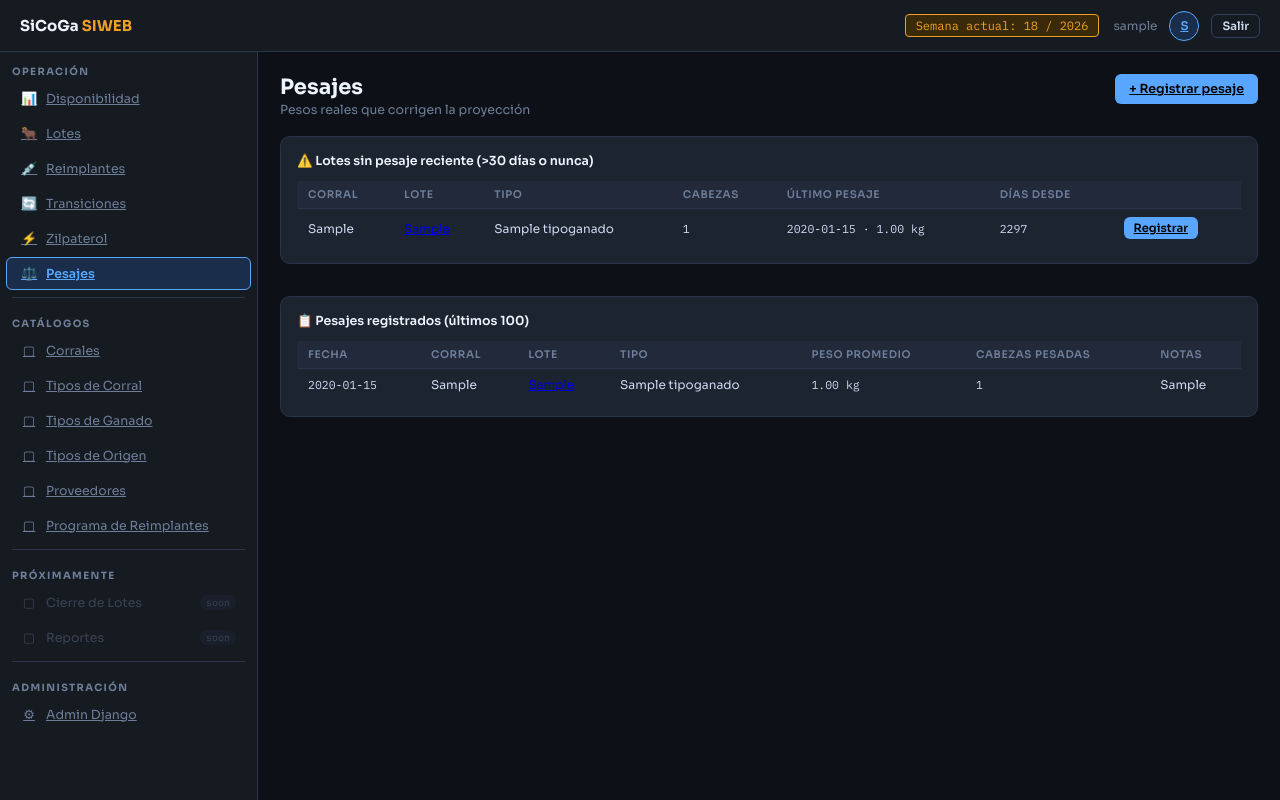
After one commit to aleph79/SiCoGa, a Django app: page /operacion/pesajes/ in a window 1280 px wide. The commit adds this page. Run offline with Django 5.2, Linux system fonts and the light colour scheme; a user stored in the database is signed in; tables that the repository leaves empty hold one stand-in row (values such as "Sample post"); parts of the project's set-up code (start-up, migrations or seed data) failed here and were passed over; some libraries are stand-ins or nearby versions.

Commit message:
feat(spec-d.3): add Pesajes module with proyeccion correction
- Pesaje model: lote, fecha, peso_promedio, cabezas_pesadas, notas,
  simple_history. Multiple pesajes per lote allowed.
- Lote.peso_actual_proyectado now uses the latest active pesaje as
  base instead of always starting from peso_inicial. If no pesajes
  exist, behavior is identical to before. Golden test verifies the
  switchover.
- PesajesListView shows two sections: lotes con alerta (sin pesaje
  reciente o nunca) and historial reciente.
- RegistrarPesajeView with prefill ?lote=X.
- Capturista permission migration (add/view_pesaje).
- Sidebar entry under Operacion.
- 7 tests; suite at 175 (was 168 at D.2 close).

Co-Authored-By: Claude Opus 4.7 (1M context) <noreply@anthropic.com>

```diff
--- a/apps/lotes/models.py
+++ b/apps/lotes/models.py
@@ -181,10 +181,32 @@ class Lote(AuditableModel):
 
     @property
     def peso_actual_proyectado(self):
-        """peso_inicial + dias_transcurridos × gdp_efectiva."""
+        """peso base + (días desde la base) × gdp_efectiva.
+
+        La base es el último pesaje real si existe; si no, el peso inicial.
+        Esto hace que la proyección se "corrija sola" cuando se captura un
+        pesaje real intermedio.
+        """
+        from datetime import date
+
         if not self.gdp_efectiva:
             return None
-        return self.peso_inicial_promedio + (self.dias_transcurridos * self.gdp_efectiva)
+
+        base_peso = self.peso_inicial_promedio
+        base_fecha = self.fecha_inicio
+
+        # Si hay app `operacion` instalada y existen pesajes, usar el último
+        try:
+            ultimo = self.pesajes.filter(activo=True).order_by("-fecha").first()
+        except Exception:
+            ultimo = None
+
+        if ultimo:
+            base_peso = ultimo.peso_promedio
+            base_fecha = ultimo.fecha
+
+        dias = (date.today() - base_fecha).days
+        return base_peso + (dias * self.gdp_efectiva)
 
     @property
     def peso_estimado_rango(self):
--- a/apps/operacion/models.py
+++ b/apps/operacion/models.py
@@ -147,3 +147,30 @@ class EntradaZilpaterol(AuditableModel):
     @property
     def listo_para_venta(self):
         return self.dias_en_zilpaterol >= 35
+
+
+class Pesaje(AuditableModel):
+    """Pesaje real del lote — corrige la proyección a partir de esta fecha."""
+
+    lote = models.ForeignKey(Lote, on_delete=models.PROTECT, related_name="pesajes")
+    fecha = models.DateField()
+    peso_promedio = models.DecimalField(
+        max_digits=6,
+        decimal_places=2,
+        verbose_name="Peso promedio (kg)",
+    )
+    cabezas_pesadas = models.PositiveIntegerField(
+        verbose_name="Cabezas pesadas",
+        help_text="Si fue muestreo, este número puede ser menor que el inventario.",
+    )
+    notas = models.TextField(blank=True)
+
+    history = HistoricalRecords()
+
+    class Meta:
+        verbose_name = "Pesaje"
+        verbose_name_plural = "Pesajes"
+        ordering = ["-fecha", "-created_at"]
+
+    def __str__(self):
+        return f"{self.lote.folio} · {self.fecha} · {self.peso_promedio} kg"
--- a/apps/operacion/urls.py
+++ b/apps/operacion/urls.py
@@ -23,4 +23,10 @@ urlpatterns = [
         views.RegistrarEntradaZilpaterolView.as_view(),
         name="registrar_zilpaterol",
     ),
+    path("pesajes/", views.PesajesListView.as_view(), name="pesajes"),
+    path(
+        "pesajes/registrar/",
+        views.RegistrarPesajeView.as_view(),
+        name="registrar_pesaje",
+    ),
 ]
--- a/apps/operacion/views.py
+++ b/apps/operacion/views.py
@@ -10,8 +10,8 @@ from django.views.generic import CreateView, TemplateView
 from apps.core.mixins import CatalogoMixin
 from apps.lotes.models import Lote
 
-from .forms import EntradaZilpaterolForm, ReimplanteForm, TransicionForm
-from .models import EntradaZilpaterol, Reimplante, Transicion
+from .forms import EntradaZilpaterolForm, PesajeForm, ReimplanteForm, TransicionForm
+from .models import EntradaZilpaterol, Pesaje, Reimplante, Transicion
 
 
 def _semana_de_fecha(d):
@@ -259,3 +259,52 @@ class RegistrarEntradaZilpaterolView(CatalogoMixin, CreateView):
         response = super().form_valid(form)
         messages.success(self.request, f"Entrada a Zilpaterol registrada: {self.object}")
         return response
+
+
+class PesajesListView(CatalogoMixin, TemplateView):
+    template_name = "operacion/pesajes_list.html"
+    permission_required = "operacion.view_pesaje"
+
+    def get_context_data(self, **kwargs):
+        ctx = super().get_context_data(**kwargs)
+        # Lista todos los pesajes ordenados por fecha desc, con info del lote
+        ctx["pesajes"] = (
+            Pesaje.objects.filter(activo=True)
+            .select_related("lote", "lote__corral", "lote__tipo_ganado")
+            .order_by("-fecha", "-created_at")[:100]
+        )
+        # Lotes activos sin pesaje reciente (>30 días o nunca)
+        sin_pesaje = []
+        for lote in Lote.objects.filter(activo=True).select_related("corral", "tipo_ganado"):
+            ultimo = lote.pesajes.filter(activo=True).order_by("-fecha").first()
+            dias_sin = (date.today() - ultimo.fecha).days if ultimo else None
+            if dias_sin is None or dias_sin > 30:
+                sin_pesaje.append({"lote": lote, "ultimo": ultimo, "dias_sin": dias_sin})
+        ctx["sin_pesaje"] = sin_pesaje
+        return ctx
+
+
+class RegistrarPesajeView(CatalogoMixin, CreateView):
+    model = Pesaje
+    form_class = PesajeForm
+    template_name = "operacion/registrar_pesaje.html"
+    permission_required = "operacion.add_pesaje"
+    success_url = reverse_lazy("operacion:pesajes")
+
+    def get_initial(self):
+        initial = super().get_initial()
+        lote_pk = self.request.GET.get("lote")
+        if lote_pk:
+            initial["lote"] = lote_pk
+            initial["fecha"] = date.today()
+            try:
+                lote = Lote.objects.get(pk=lote_pk, activo=True)
+                initial["cabezas_pesadas"] = lote.cabezas_iniciales
+            except Lote.DoesNotExist:
+                pass
+        return initial
+
+    def form_valid(self, form):
+        response = super().form_valid(form)
+        messages.success(self.request, f"Pesaje registrado: {self.object}")
+        return response
--- /dev/null
+++ b/templates/operacion/pesajes_list.html
@@ -0,0 +1,64 @@
+{% extends "base.html" %}
+{% block title %}Pesajes{% endblock %}
+{% block content %}
+<div class="ph">
+  <div><div class="ptitle">Pesajes</div><div class="psub">Pesos reales que corrigen la proyección</div></div>
+  <div class="bg">
+    {% if perms.operacion.add_pesaje %}<a href="{% url 'operacion:registrar_pesaje' %}" class="btn bp">+ Registrar pesaje</a>{% endif %}
+  </div>
+</div>
+
+<div class="card" style="margin-bottom:14px;">
+  <div class="ct">⚠️ Lotes sin pesaje reciente (>30 días o nunca)</div>
+  <table class="tbl">
+    <thead><tr>
+      <th>Corral</th><th>Lote</th><th>Tipo</th><th>Cabezas</th>
+      <th>Último pesaje</th><th>Días desde</th><th></th>
+    </tr></thead>
+    <tbody>
+      {% for s in sin_pesaje %}
+        <tr>
+          <td>{{ s.lote.corral.clave }}</td>
+          <td><a href="{% url 'lotes:lote_detail' s.lote.pk %}">{{ s.lote.folio }}</a></td>
+          <td>{{ s.lote.tipo_ganado.nombre }}</td>
+          <td class="mn">{{ s.lote.cabezas_iniciales }}</td>
+          <td class="mn">{% if s.ultimo %}{{ s.ultimo.fecha|date:"Y-m-d" }} · {{ s.ultimo.peso_promedio }} kg{% else %}—{% endif %}</td>
+          <td class="mn">{% if s.dias_sin %}{{ s.dias_sin }}{% else %}<span class="pill pr">Nunca</span>{% endif %}</td>
+          <td>
+            {% if perms.operacion.add_pesaje %}
+              <a href="{% url 'operacion:registrar_pesaje' %}?lote={{ s.lote.pk }}" class="btn bp bsm">Registrar</a>
+            {% endif %}
+          </td>
+        </tr>
+      {% empty %}
+        <tr><td colspan="7" style="color:var(--txd);text-align:center;">Todos los lotes activos tienen pesaje reciente.</td></tr>
+      {% endfor %}
+    </tbody>
+  </table>
+</div>
+
+<div class="card">
+  <div class="ct">📋 Pesajes registrados (últimos 100)</div>
+  <table class="tbl">
+    <thead><tr>
+      <th>Fecha</th><th>Corral</th><th>Lote</th><th>Tipo</th>
+      <th>Peso promedio</th><th>Cabezas pesadas</th><th>Notas</th>
+    </tr></thead>
+    <tbody>
+      {% for p in pesajes %}
+        <tr>
+          <td class="mn">{{ p.fecha|date:"Y-m-d" }}</td>
+          <td>{{ p.lote.corral.clave }}</td>
+          <td><a href="{% url 'lotes:lote_detail' p.lote.pk %}">{{ p.lote.folio }}</a></td>
+          <td>{{ p.lote.tipo_ganado.nombre }}</td>
+          <td class="mn">{{ p.peso_promedio }} kg</td>
+          <td class="mn">{{ p.cabezas_pesadas }}</td>
+          <td>{{ p.notas|default:"—"|truncatechars:60 }}</td>
+        </tr>
+      {% empty %}
+        <tr><td colspan="7" style="color:var(--txd);text-align:center;">Aún no hay pesajes registrados.</td></tr>
+      {% endfor %}
+    </tbody>
+  </table>
+</div>
+{% endblock %}
--- a/templates/partials/_sidebar.html
+++ b/templates/partials/_sidebar.html
@@ -14,6 +14,9 @@
   </a>
   <a class="ni {% if '/operacion/zilpaterol' in request.path %}active{% endif %}" href="/operacion/zilpaterol/">
     <span class="ico">⚡</span> Zilpaterol
+  </a>
+  <a class="ni {% if '/operacion/pesajes' in request.path %}active{% endif %}" href="/operacion/pesajes/">
+    <span class="ico">⚖️</span> Pesajes
   </a>
 
   <div class="ndiv"></div>
```
Also changed, not shown: apps/operacion/admin.py (+8 -1 lines), apps/operacion/forms.py (+13 -1 lines), apps/operacion/tests/test_pesaje.py (added, +152 -0 lines), docs/superpowers/specs/2026-04-30-sicoga-spec-d-submodulos-operativos-design.md (+3 -2 lines), templates/operacion/registrar_pesaje.html (added, +20 -0 lines), apps/accounts/migrations/0006_capturista_d3_perms.py (added), apps/operacion/migrations/0003_historicalpesaje_pesaje.py (added).
